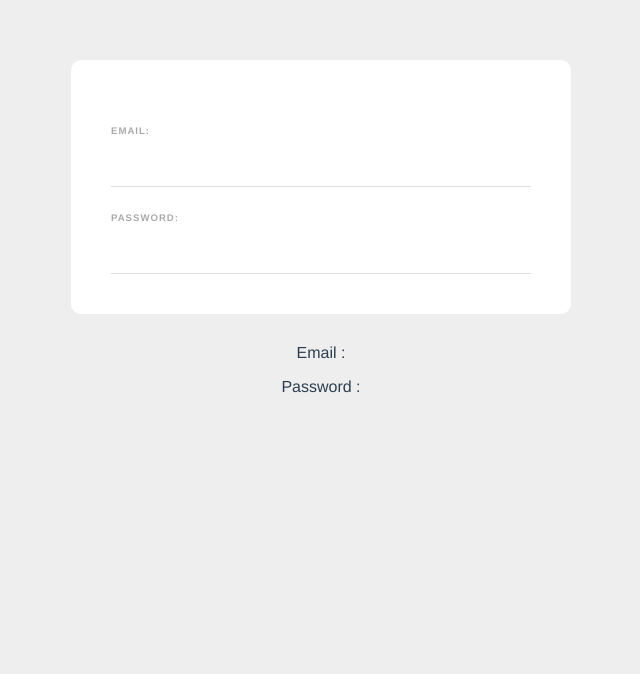
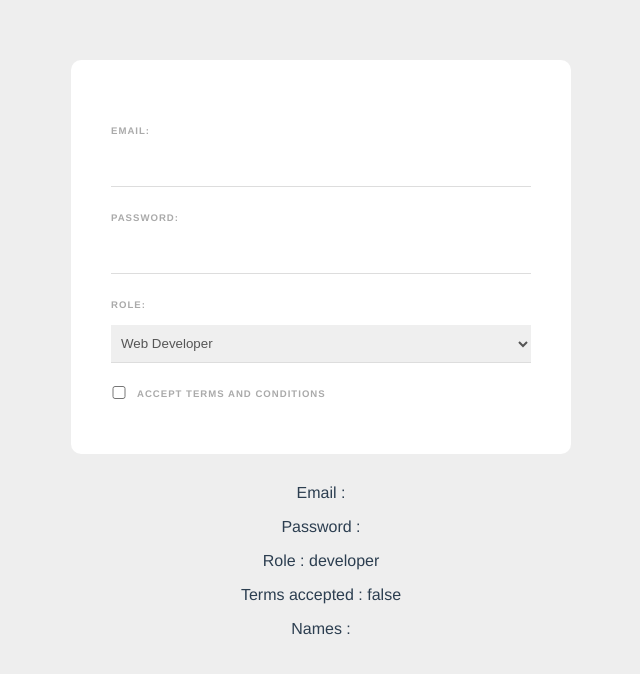
Before and after one commit to Gideon-Daniels/vue-web-form, a Vue app: page / in a window 1280 px wide. Shown: the top 674 px of the page, without its empty margins (319-959 px from the left). Built offline with nearby package versions, Linux system fonts and the light colour scheme.

Commit message:
Update-checkboxes

```diff
--- a/src/components/SignupForm.vue
+++ b/src/components/SignupForm.vue
@@ -1,14 +1,44 @@
 <template>
     <form >
-      <label>Email:</label>
-      <input type="email" required v-model="email">
+        <label>Email:</label>
+        <input type="email" required v-model="email">
 
-      <label>Password:</label>
-      <input type="password" required v-model="password">
+        <label>Password:</label>
+        <input type="password" required v-model="password">
+
+        <label>Role:</label>
+        <select v-model="role">
+            <option value="developer">Web Developer</option>
+            <option value="designer">Web Designer</option>
+        </select>
+
+        <div class="terms">
+            <input type="checkbox" required v-model="terms">
+            <label>Accept terms and conditions</label>
+        </div>
+<!-- multiple check boxes -->
+        <!-- <div>
+            <input type="checkbox" value="shaun" v-model="names">
+            <label>Shaun</label>
+        </div>
+
+         <div>
+            <input type="checkbox" value="yoshi" v-model="names">
+            <label>Yoshi</label>
+        </div>
+
+         <div>
+            <input type="checkbox" value="mario" v-model="names">
+            <label>Mario</label>
+        </div> -->
 
     </form>
+
     <p> Email : {{email}}</p>
     <p> Password : {{ password }}</p>
+    <p> Role : {{ role }}</p>
+    <p> Terms accepted : {{ terms }}</p>
+    <p> Names : {{ names }}</p>
 </template>
 
 <script>
@@ -17,6 +47,9 @@
      return {
          email: '',
          password: '',
+         role: 'developer',
+         terms: false,
+        //  names: []
      }
  }
 }
@@ -40,7 +73,7 @@
         letter-spacing: 1px;
         font-weight: bold;
     }
-    input {
+    input, select {
         display: block;
         padding: 10px 6px;
         width: 100%;
@@ -49,4 +82,11 @@
         border-bottom: 1px solid #ddd;
         color: #555;
     }
+    input[type="checkbox"] {
+        display: inline-block;
+        width: 16px;
+        margin: 0 10px 0 0;
+        position: relative;
+        top: 2px;
+    }
 </style>
```
